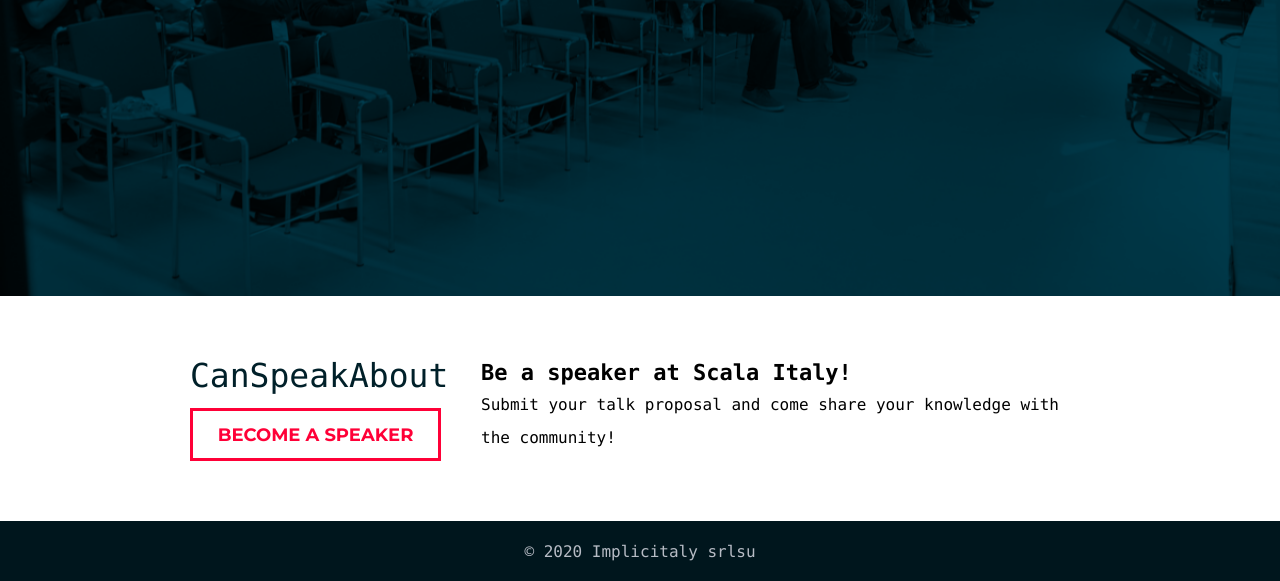
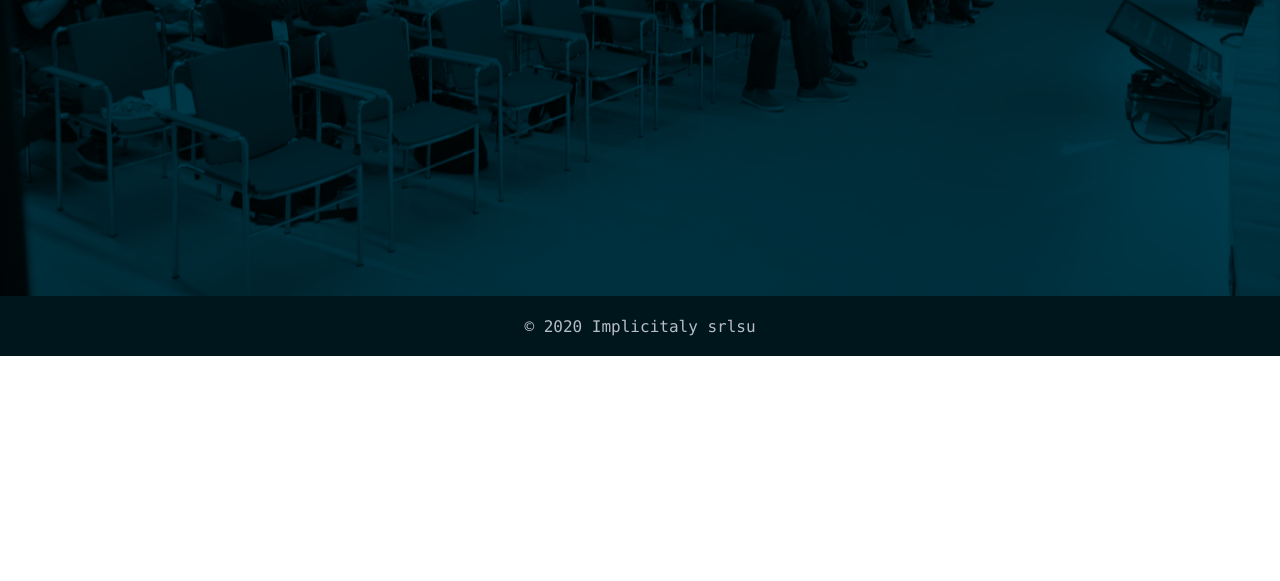
Before and after one commit to scala-italy/2020.scala-italy.it, a Gatsby site: page / in a window 1280 px wide. Shown: the part 504-1085 px from the top of the page. After the commit the page ends 860 px from the top, so only its background shows below. Built offline with nearby package versions, Linux system fonts and the light colour scheme; Gatsby itself is replaced by a stand-in of ours.

Commit message:
Hide Cfp

```diff
--- a/src/pages/index.tsx
+++ b/src/pages/index.tsx
@@ -1,14 +1,14 @@
 import React from "react"
 import styles from "./index.module.css"
 import { Cover } from "../components/Cover"
-import { Cfp } from "../components/Cfp"
+// import { Cfp } from "../components/Cfp"
 import { Footer } from "../components/Footer"
 // import Speakers from '../components/speakers'
 
 export default () => (
   <div className={styles.app}>
     <Cover />
-    <Cfp />
+    {/* <Cfp /> */}
     {/* <Speakers
     speakerId={speakerId}
     onSpeakerClick={onSpeakerClick}
```
